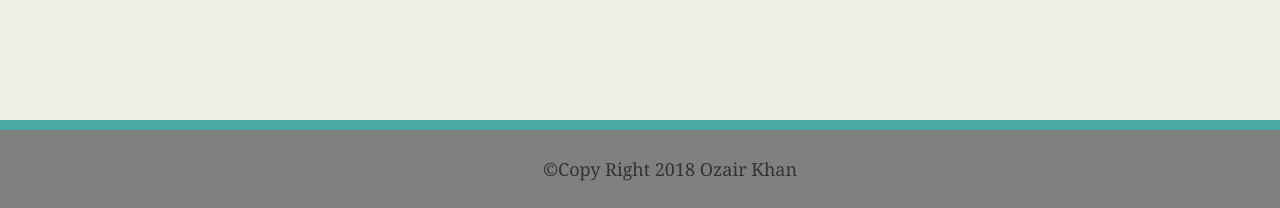
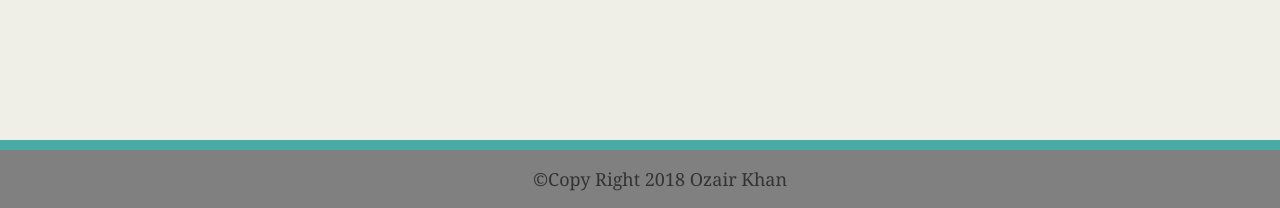
Before and after one commit to OzairK/Basic-Portfolio1, a plain HTML site: page index.html in a window 1280 px wide. Shown: the part 592-800 px from the top of the page. Drawn offline with Linux system fonts and the light colour scheme.

Commit message:
changes to footer padding

```diff
--- a/assets/style.css
+++ b/assets/style.css
@@ -45,7 +45,7 @@ body {
     position:fixed; /* keeps footer on the bottom of the window */
     bottom: 0;
     background-color:gray;
-    Padding: 30px;
+    Padding: 20px;
     width: 100%;
     text-align: center;
     border-top: 10px solid #4aaaa5;
```
